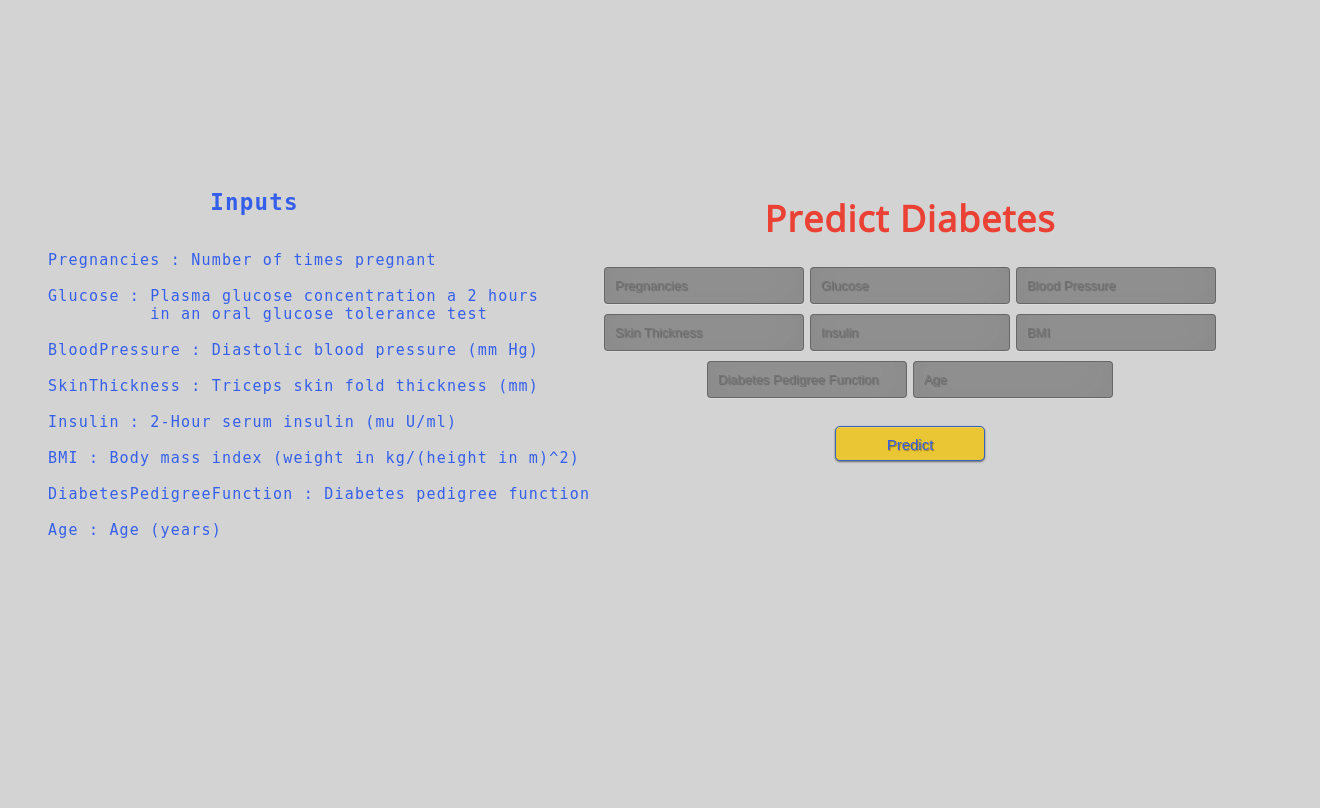
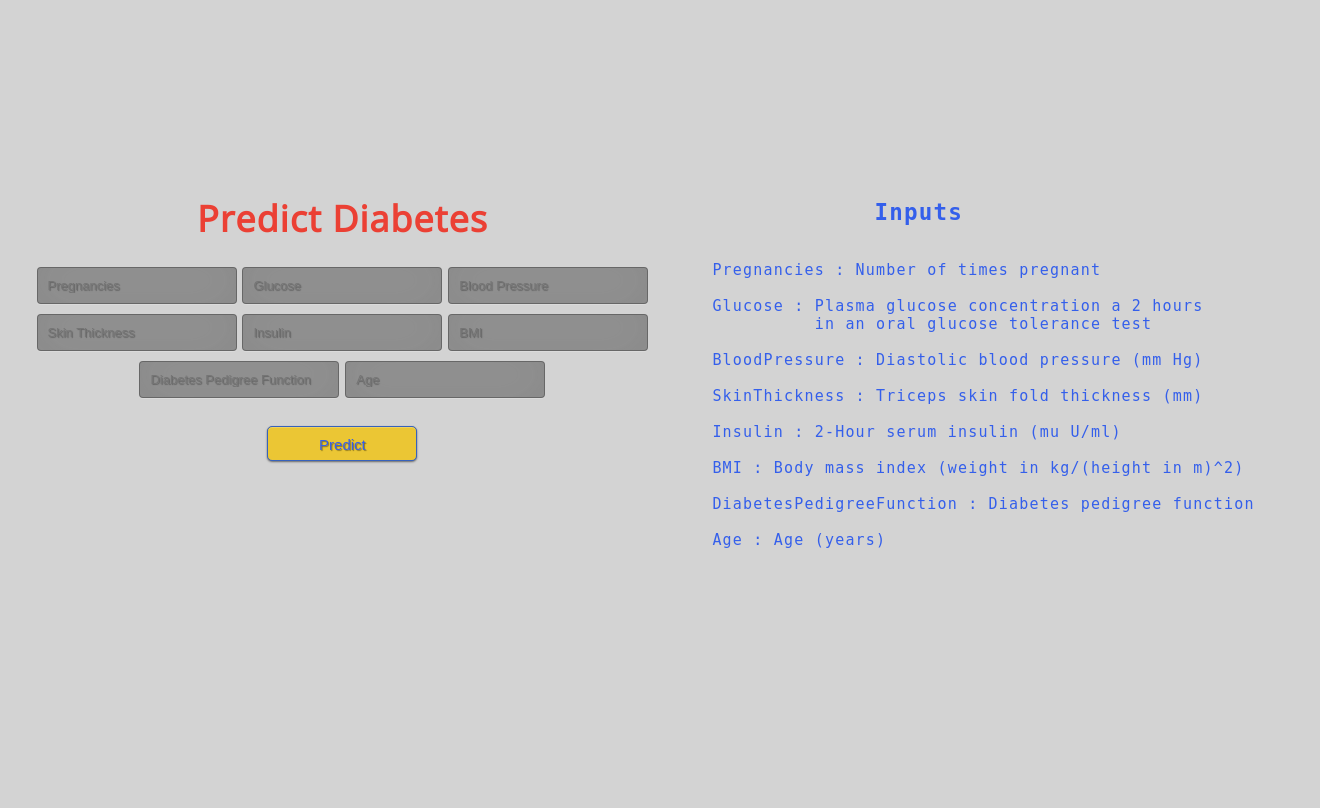
Before and after one commit to somuds2020/heroku_diabetes, a Flask app: page / in a window 1320 px wide. Run offline with Flask 2, Linux system fonts and the light colour scheme; parts of the project's set-up code (start-up, migrations or seed data) failed here and were passed over.

Commit message:
Add files via upload

```diff
--- a/static/style_somu.css
+++ b/static/style_somu.css
@@ -37,7 +37,7 @@ body {
 	/* This is form adjustment block */
 	position: absolute;
 	top: 40%;
-	left: 50%;
+	left: 7%;
 	margin: -150px 0 0 -150px;
 	width:800px;
 	height:400px;
@@ -68,9 +68,9 @@ input:focus { box-shadow: inset 0 -5px 45px rgba(100,100,100,0.4), 0 1px 1px rgb
 
 pre {
 	color: #345feb;
-	position: fixed;
+	position: absolute;
 	top: 40%;
-	left: 15%;
+	left: 115%;
 	margin: -150px 0 0 -150px;
 	width:100px;
 	height:400px;
```
